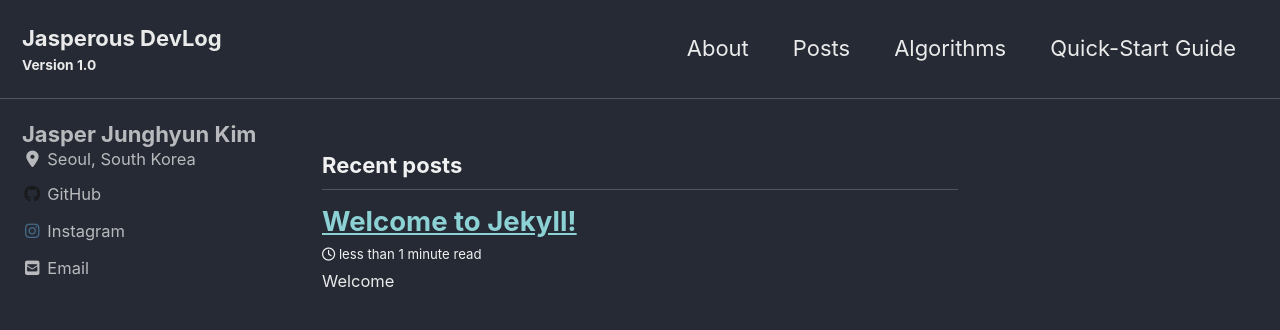
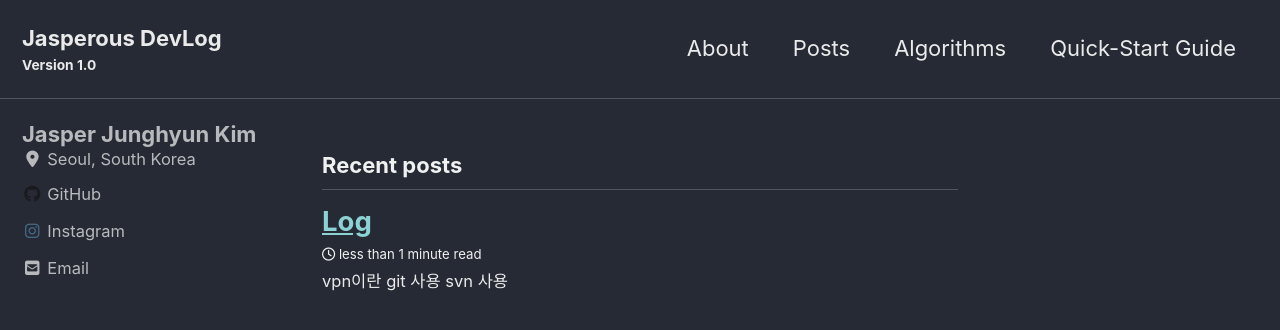
Before and after one commit to jasperous/jasperous.github.io, a Jekyll site: the page built from index.html, in a window 1280 px wide and 900 px high. Shown: the top 330 px of the window. Built offline with Jekyll 4.4.1, drawn with Linux system fonts in a browser that asks for light colours; cached includes are drawn as plain includes; nearby versions of some CDN libraries; the list of posts is cut into pages by our own code.

Commit message:
Update 2019-12-30-first-post.md

```diff
--- a/_posts/2019-12-30-first-post.md
+++ b/_posts/2019-12-30-first-post.md
@@ -1,10 +1,8 @@
 ---
 layout: post
-title:  "Welcome to Jekyll!"
+title:  "Log"
 ---
 
-# Welcome
-
-**Hello world**, this is my first Jekyll blog post.
-
-I hope you like it!
+vpn이란
+git 사용
+svn 사용
```
